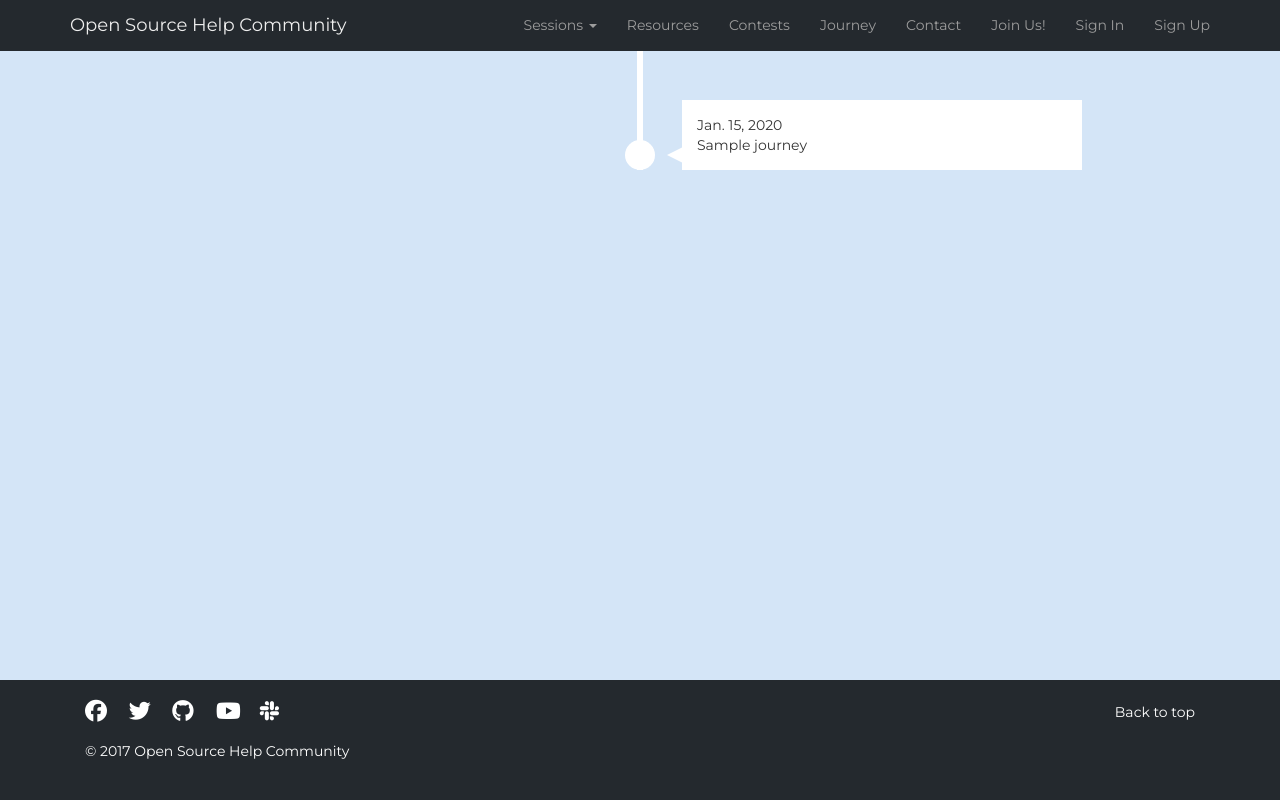
After one commit to OpenSourceHelpCommunity/OpenSourceHelpCommunity.github.io, a Django app: page /journey/ in a window 1280 px wide. The commit adds this page. Run offline with Django 3.2, Linux system fonts and the light colour scheme; tables that the repository leaves empty hold one stand-in row (values such as "Sample post"); some libraries are stand-ins or nearby versions.

Commit message:
Added journey page

```diff
--- a/oshc/main/models.py
+++ b/oshc/main/models.py
@@ -29,3 +29,11 @@ class Contest(models.Model):
 
     def __str__(self):
         return self.name
+
+
+class Journey(models.Model):
+    title = models.CharField(max_length=128, help_text="Journey title")
+    start_date = models.DateField(null=True)
+
+    def __str__(self):
+        return self.title
--- a/oshc/main/static/main/css/app.css
+++ b/oshc/main/static/main/css/app.css
@@ -420,3 +420,72 @@ footer .container {
 .subtitle {
   margin: 0 !important;
 }
+
+/* TIMELINE CHANGES */
+
+body {
+  background: #d4e5f7;
+}
+
+.timeline ul {
+  background: #d4e5f7;
+  padding: 50px 0;
+}
+
+.timeline ul li {
+  list-style-type: none;
+  position: relative;
+  width: 6px;
+  margin: 0 auto;
+  padding-top: 50px;
+  background: #ffffff;
+}
+
+.timeline ul li::after {
+  content: '';
+  position: absolute;
+  left: 50%;
+  bottom: 0;
+  transform: translateX(-50%);
+  width: 30px;
+  height: 30px;
+  border-radius: 50%;
+  background: inherit;
+}
+
+.timeline ul li div {
+  position: relative;
+  bottom: 0;
+  width: 400px;
+  padding: 15px;
+  background: #ffffff;
+}
+
+.timeline ul li div::before {
+  content: '';
+  position: absolute;
+  bottom: 7px;
+  width: 0;
+  height: 0;
+  border-style: solid;
+}
+
+.timeline ul li:nth-child(odd) div {
+  left: 45px;
+}
+
+.timeline ul li:nth-child(odd) div::before {
+  left: -15px;
+  border-width: 8px 16px 8px 0;
+  border-color: transparent #ffffff transparent transparent;
+}
+
+.timeline ul li:nth-child(even) div {
+  left: -439px;
+}
+
+.timeline ul li:nth-child(even) div::before {
+  right: -15px;
+  border-width: 8px 0 8px 16px;
+  border-color: transparent transparent transparent #ffffff;
+}
--- a/oshc/main/templates/base.html
+++ b/oshc/main/templates/base.html
@@ -33,7 +33,8 @@
             </ul>
           </li>
           <li><a href="https://github.com/OpenSourceHelpCommunity" target="_blank">Resources</a></li>
-            <li><a href="{% url 'contests' %}" target="_blank">Contests</a></li>
+          <li><a href="{% url 'contests' %}" target="_blank">Contests</a></li>
+          <li><a href="{% url 'journey' %}" target="_blank">Journey</a></li>
           <li><a href="mailto:opensourcehelpcommunity@gmail.com" target="_blank">Contact</a></li>
           <li><a href="https://opensourcehelp.herokuapp.com/" target="_blank">Join Us!</a></li>
           {% if user.is_authenticated %}
--- /dev/null
+++ b/oshc/main/templates/journey.html
@@ -0,0 +1,22 @@
+{% extends 'base.html' %}
+{% load static %}
+{% block content %}
+<section class="timeline">
+<body>
+  <ul>
+    {% if Journey %}
+      {% for j in Journey %}
+      <li>
+      <div> {{j.start_date}}<br>{{j.title}} </div>
+      </li>
+    <!-- more list items here -->
+      {% endfor %}
+    {% else %}
+      <li>
+      <div> No journey available </div>
+      </li>
+    {% endif %}
+  </ul>
+</body>
+</section>
+{% endblock %}
--- a/oshc/main/urls.py
+++ b/oshc/main/urls.py
@@ -8,4 +8,5 @@ urlpatterns = [
     url(r'^contest_new/', views.contest_new, name="contest_new"),
     url(r'^add_contest/', views.add_contest, name="add_contest"),
     url(r'^submit_contest/', views.submit_contest, name="submit_contest"),
+    url(r'^journey/', views.journey, name="journey"),
 ]
--- a/oshc/main/views.py
+++ b/oshc/main/views.py
@@ -1,6 +1,6 @@
 from django.shortcuts import render
 from django.http import HttpResponseRedirect
-from main.models import chatSession, Contest
+from main.models import chatSession, Contest, Journey
 from .forms import ContestForm
 
 
@@ -38,3 +38,9 @@ def add_contest(request):
 
 def submit_contest(request):
     return render(request, 'contest_submission.html')
+
+
+def journey(request):
+    journey_list = Journey.objects.order_by('start_date')
+    return render(request, 'journey.html',
+                  context={'Journey': journey_list})
```
Also changed, not shown: oshc/main/admin.py (+6 -1 lines), oshc/main/migrations/0002_journey.py (added).
